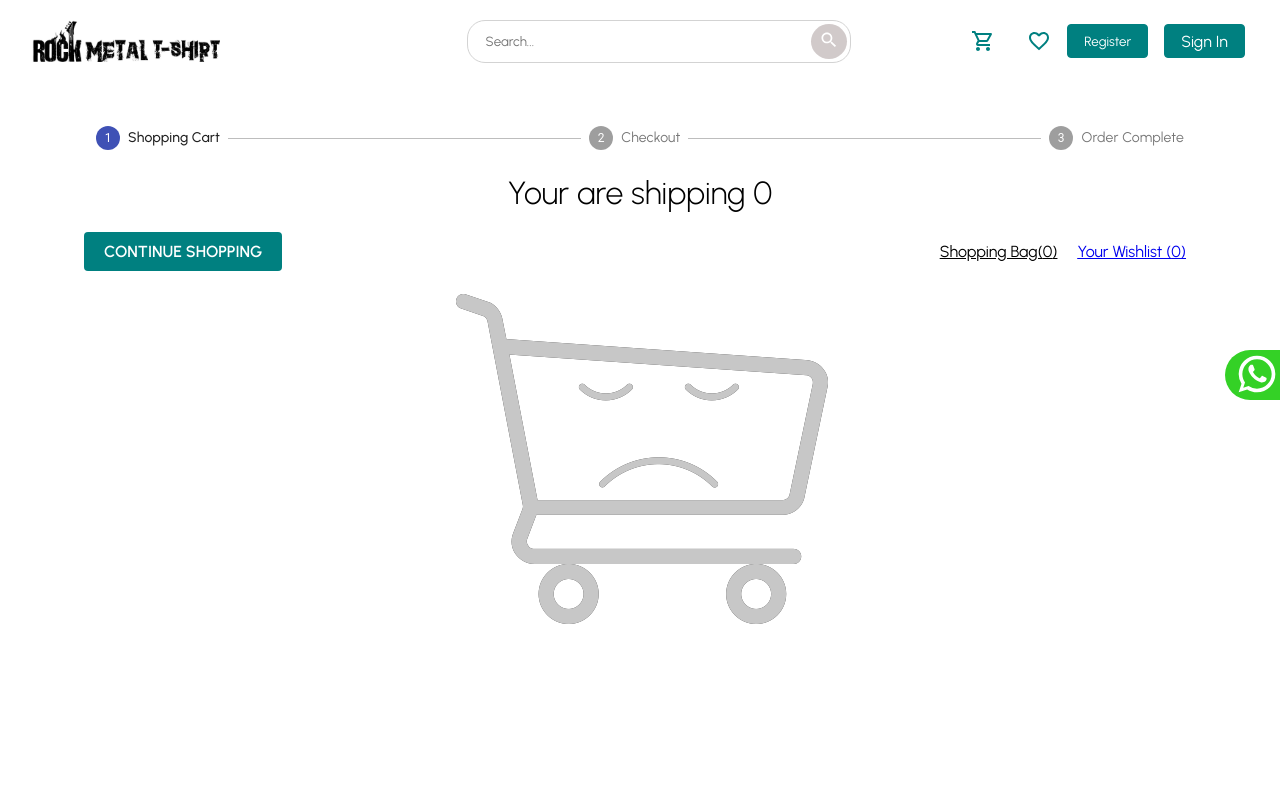
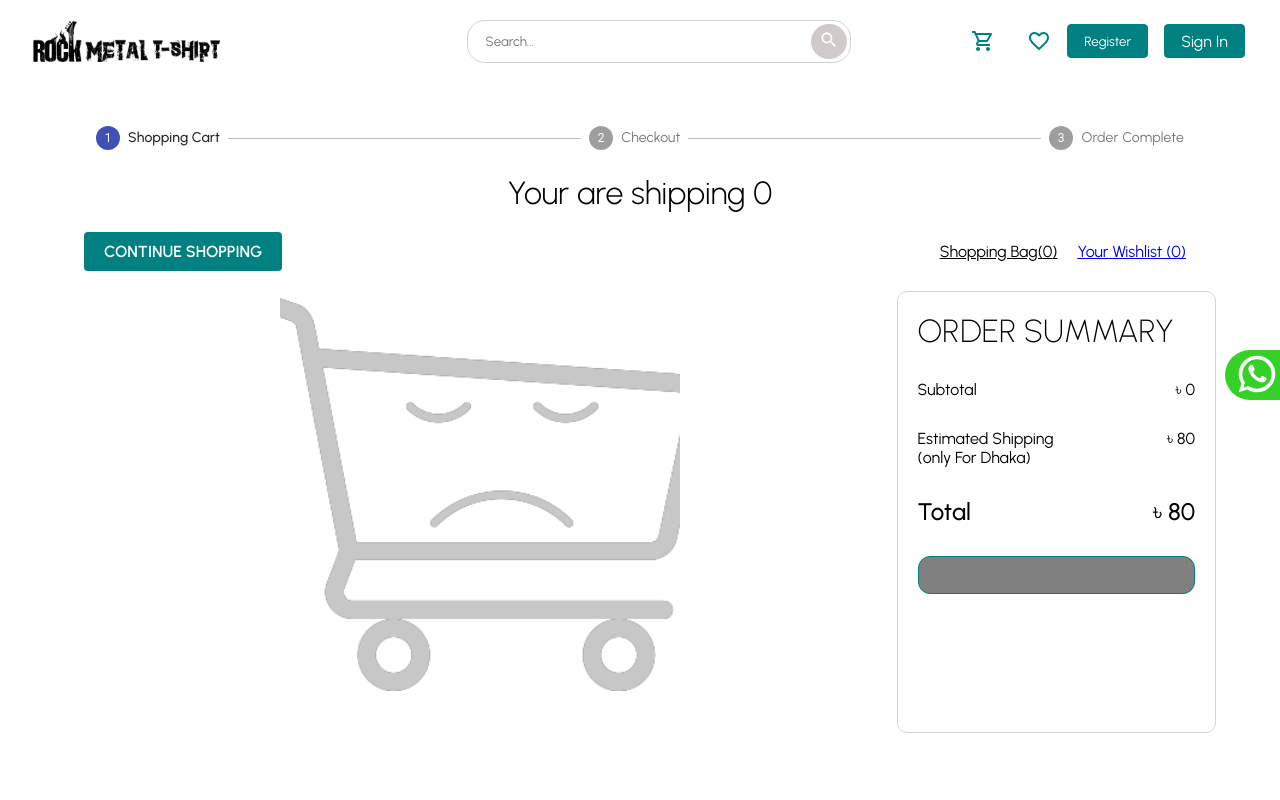
Before and after one commit to Hill-Tracts-Tech/rock-metal-frontend, a React (Create React App) app: page /cart in a window 1280 px wide. Shown: the top 800 px of the page. Built offline with nearby package versions, Linux system fonts and the light colour scheme.

Commit message:
refactor: enhance cart summary display and improve guest cart handling

```diff
--- a/src/pages/Cart.jsx
+++ b/src/pages/Cart.jsx
@@ -72,18 +72,18 @@ const Cart = ({ handleNext, setIsLoading }) => {
 
   const handleQuantity = (type, productId) => {
     const productInCart = cart.products.find((p) => p._id === productId);
-
     if (!productInCart) return; // Ensure product exists
 
     let newQuantity =
       type === "inc" ? productInCart.quantity + 1 : productInCart.quantity - 1;
 
-    if (newQuantity < 1) return; // Prevent quantity from going below 1
+    if (newQuantity < 1) return; // Prevent going below 1
 
+    // ✅ Update Redux
     dispatch(updateProductQuantity({ productId, quantity: newQuantity }));
 
-    // ✅ Update guest cart in localStorage for non-logged-in users
-    if (!_id) {
+    // ✅ Update Local Storage for Guest Users
+    if (!currentUser) {
       const guestCart = JSON.parse(localStorage.getItem("guestCart")) || [];
       const updatedGuestCart = guestCart.map((item) =>
         item._id === productId ? { ...item, quantity: newQuantity } : item
@@ -130,6 +130,7 @@ const Cart = ({ handleNext, setIsLoading }) => {
   }));
 
   const userId = _id;
+
   const subtotal = cart.products.reduce(
     (acc, product) => acc + product.price * product.quantity,
     0
@@ -273,26 +274,27 @@ const Cart = ({ handleNext, setIsLoading }) => {
               </EmptyCart>
             )}
           </Info>
-          {cart?.products?.length > 0 && (
           <Summary>
             <SummaryTitle>ORDER SUMMARY</SummaryTitle>
+
             <SummaryItem>
               <SummaryItemText>Subtotal</SummaryItemText>
-                <SummaryItemPrice>৳ {cart.total}</SummaryItemPrice>
+              <SummaryItemPrice>৳ {subtotal}</SummaryItemPrice>
             </SummaryItem>
+
             <SummaryItem>
               <SummaryItemText>
                 Estimated Shipping <br />
                 (only For Dhaka)
               </SummaryItemText>
-                <SummaryItemPrice>৳ {cart?.deliveryCharge}</SummaryItemPrice>
+              <SummaryItemPrice>৳ {finalDeliveryCharge}</SummaryItemPrice>
             </SummaryItem>
+
             <SummaryItem type="total">
               <SummaryItemText>Total</SummaryItemText>
-                <SummaryItemPrice>
-                  ৳ {cart.total + cart.deliveryCharge}
-                </SummaryItemPrice>
+              <SummaryItemPrice>৳ {total}</SummaryItemPrice>
             </SummaryItem>
+
             {cart.products.length ? (
               <Button onClick={handleProceed}>PROCEED NOW</Button>
             ) : (
@@ -301,7 +303,6 @@ const Cart = ({ handleNext, setIsLoading }) => {
               </Button>
             )}
           </Summary>
-          )}
         </Bottom>
       </Wrapper>
     </Container>
```
Lines whose indentation alone changed are shown as unchanged.
